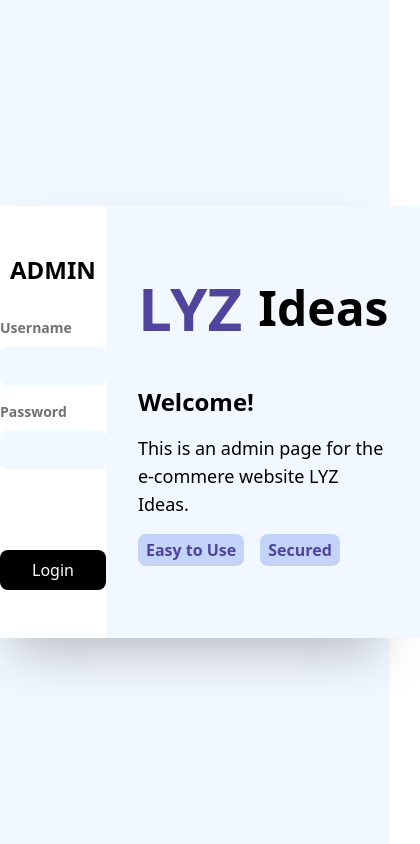
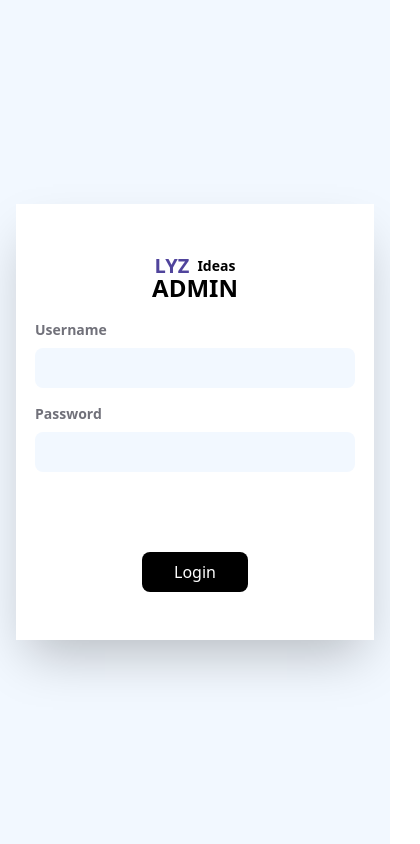
Before and after one commit to mercklyzer/shop-admin, a React (Create React App) app: page /products/add in a window 390 px wide. Shown: the whole page, 420 px wide, since content can reach past the window. Built offline with nearby package versions, Linux system fonts and the light colour scheme; no server answers.

Commit message:
Responsive login page

```diff
--- a/src/pages/Login.js
+++ b/src/pages/Login.js
@@ -3,10 +3,14 @@ import React from "react"
 const Login = props => {
     return (
         <div className="w-screen h-screen bg-primary-100 flex items-center justify-center">
-            <div className="flex shadow-2xl mx-12 w-full max-w-[80em]">
-                <div className="flex flex-col items-center justify-center flex-1 bg-white py-12">
+            <div className="flex shadow-2xl mx-4 md:mx-12 w-full max-w-[80em] ">
+                <div className="flex flex-col items-center justify-center flex-1 bg-white py-12 px-4">
+                    <div className="flex md:hidden items-center -mb-2">
+                        <span className="text-primary-400 font-bold text-xl mr-2">LYZ</span>
+                        <span className="text-black font-bold text-sm">Ideas</span>
+                    </div>
                     <div className="font-bold text-2xl">ADMIN</div>
-                    <label className="flex flex-col w-full max-w-[20rem] mt-8">
+                    <label className="flex flex-col w-full max-w-[20rem] mt-4 md:mt-8 mx-2">
                         <div className="text-sm font-bold text-zinc-500 mb-2">Username</div>
                         <input
                             className="bg-primary-100 px-4 py-2 rounded-lg outline-primary-200 w-full"
@@ -25,7 +29,7 @@ const Login = props => {
                     </button>
                 </div>
 
-                <div className="flex flex-col items-center justify-center flex-1 py-12 bg-primary-100 w-full px-8">
+                <div className="hidden md:flex flex-col items-center justify-center flex-1 py-12 bg-primary-100 w-full px-8">
                     <div className="flex items-center justify-self-start w-full mb-12">
                         <span className="text-primary-400 font-bold text-6xl mr-4">LYZ</span>
                         <span className="text-black font-bold text-5xl">Ideas</span>
```
